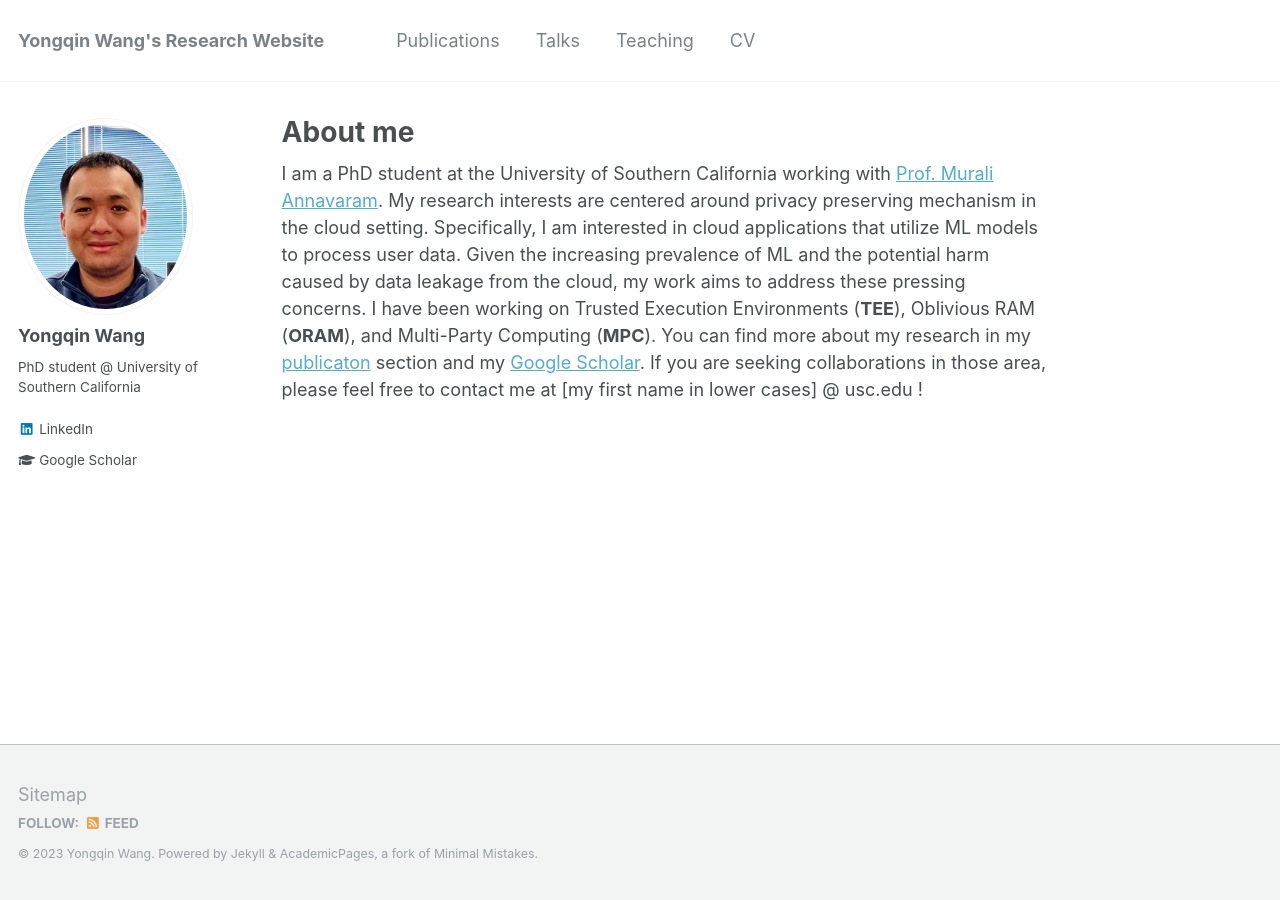
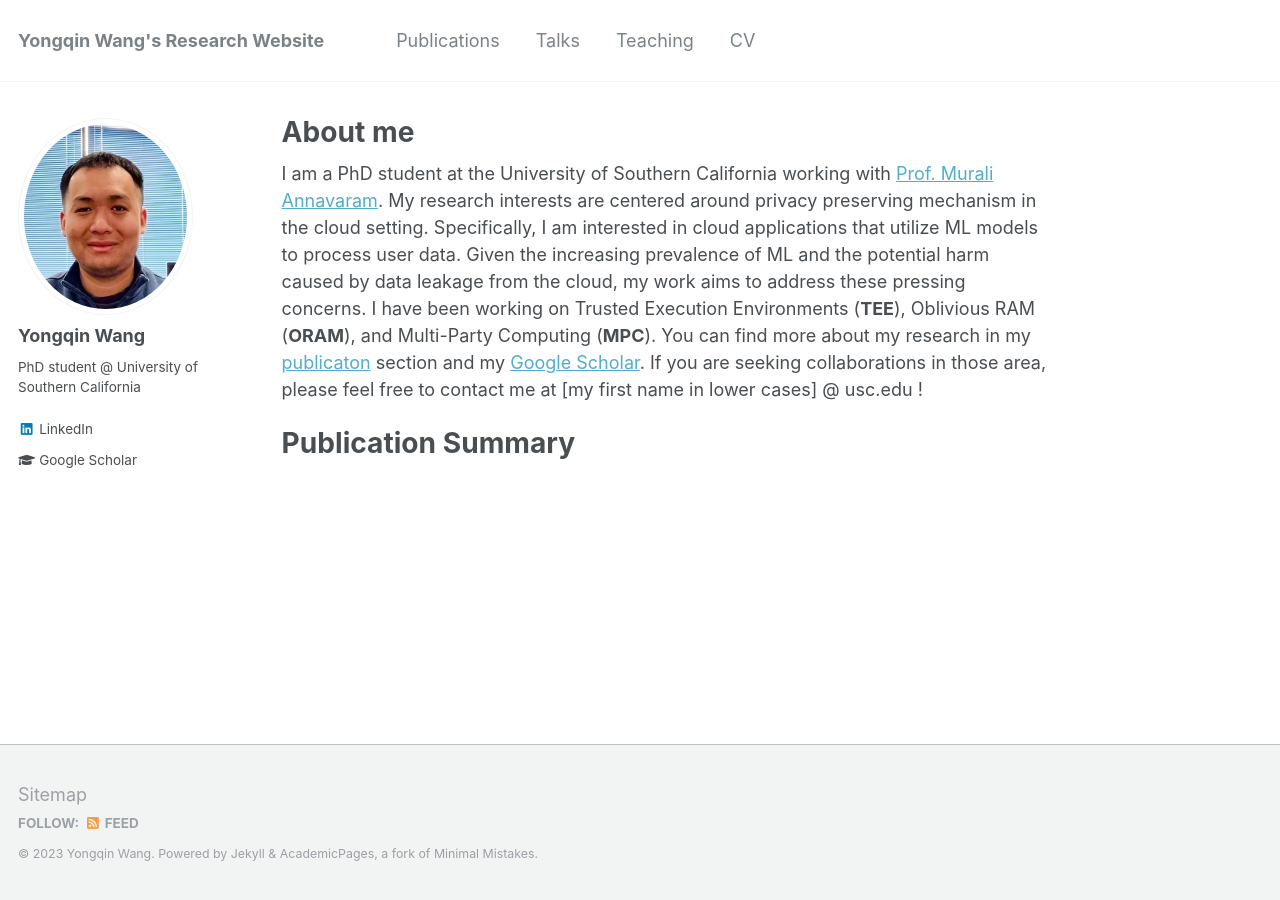
Before and after one commit to iihihiuh/yongqin.github.io, a Jekyll site: the page built from _pages/about.md, in a window 1280 px wide. Built offline with Jekyll 4.4.1, drawn with Linux system fonts in a browser that asks for light colours.

```diff
--- a/_pages/about.md
+++ b/_pages/about.md
@@ -9,3 +9,5 @@ redirect_from:
 ---
 
 I am a PhD student at the University of Southern California working with [Prof. Murali Annavaram](http://scip-lab.usc.edu/). My research interests are centered around privacy preserving mechanism in the cloud setting. Specifically, I am interested in cloud applications that utilize ML models to process user data. Given the increasing prevalence of ML and the potential harm caused by data leakage from the cloud, my work aims to address these pressing concerns. I have been working on Trusted Execution Environments (**TEE**), Oblivious RAM (**ORAM**), and Multi-Party Computing (**MPC**). You can find more about my research in my [publicaton](https://iihihiuh.github.io/yongqin.github.io//publications/) section and my [Google Scholar](https://scholar.google.com/citations?user=DEH7pxcAAAAJ). If you are seeking collaborations in those area, please feel free to contact me at \[my first name in lower cases\] @ usc.edu !
+
+# Publication Summary
```
